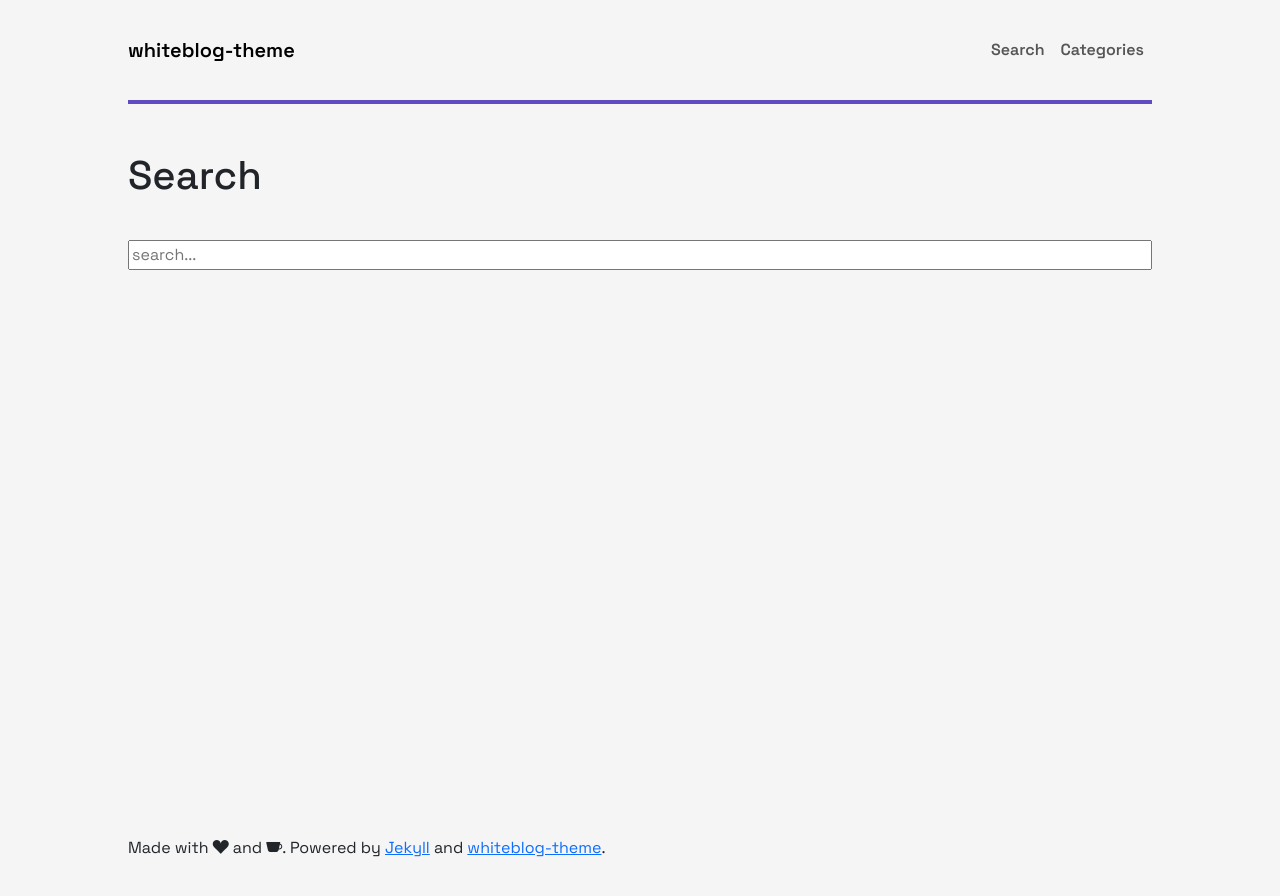
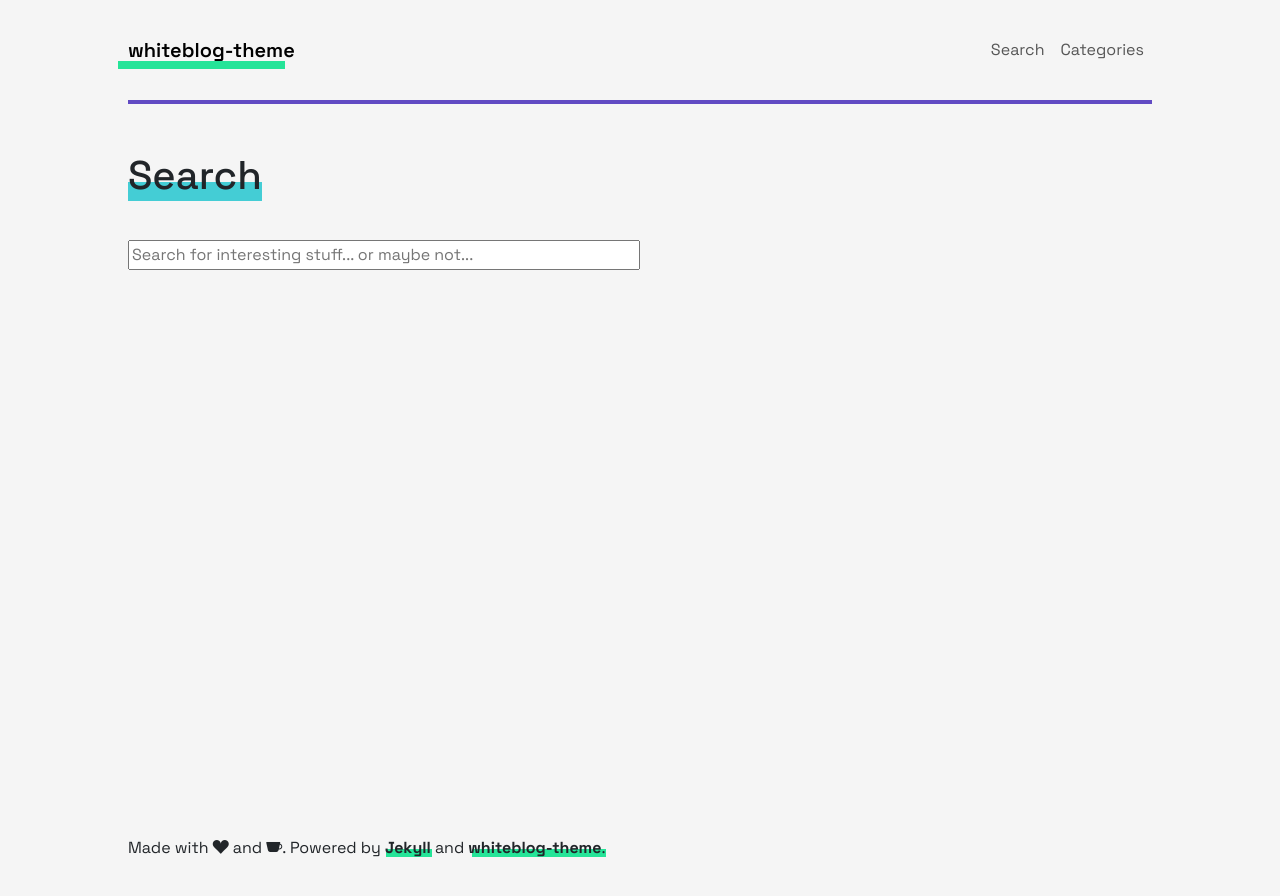
Before and after one commit to vmsilvamolina/whiteblog-theme, a Jekyll site: the page built from _pages/search.md, in a window 1280 px wide. Shown: the top 896 px of the page. Built offline with Jekyll 4.4.1, drawn with Linux system fonts in a browser that asks for light colours.

Commit message:
add new effect to blog title and fix content

```diff
--- a/_includes/footer.html
+++ b/_includes/footer.html
@@ -2,7 +2,7 @@
   <div class="container">
     <div class="row">
       <div class="col-12 col-lg">
-        <p>Made with <i class="bi bi-suit-heart-fill"></i> and <i class="bi bi-cup-fill"></i>. Powered by <a href="https://jekyllrb.com/">Jekyll</a> and <a href="https://github.com/vmsilvamolina/whiteblog-theme">whiteblog-theme</a>.</p>
+        <p>Made with <i class="bi bi-suit-heart-fill"></i> and <i class="bi bi-cup-fill"></i>. Powered by <a class="link" href="https://jekyllrb.com/">Jekyll</a> and <a class="link" href="https://github.com/vmsilvamolina/whiteblog-theme">whiteblog-theme</a>.</p>
       </div>
     </div>
   </div>
--- a/_includes/sharepost.html
+++ b/_includes/sharepost.html
@@ -4,10 +4,10 @@
     <div class="col float-start">
       <ul>
         <li>
-          <a href="https://twitter.com/share?text={{ page.title | url_encode }}&url={{ site.url }}{{ page.url }}" target="_blank" rel="noopener" title="X.com"><i class="bi bi-twitter-x"></i> Share on X</a>
+          <a class="link" href="https://twitter.com/share?text={{ page.title | url_encode }}&url={{ site.url }}{{ page.url }}" target="_blank" rel="noopener" title="X.com"><i class="bi bi-twitter-x"></i> Share on X</a>
         </li>
         <li>
-          <a href="https://linkedin.com/shareArticle?mini=true&url={{ site.url }}{{ page.url }}" target="_blank" rel="noopener" title="LinkedIn"><i class="bi bi-linkedin"></i> Share on LinkedIn</a>
+          <a class="link" href="https://linkedin.com/shareArticle?mini=true&url={{ site.url }}{{ page.url }}" target="_blank" rel="noopener" title="LinkedIn"><i class="bi bi-linkedin"></i> Share on LinkedIn</a>
         </li>
       </ul>
 
--- a/_layouts/categories.html
+++ b/_layouts/categories.html
@@ -4,7 +4,9 @@ permalink: /categories/
 title: Categories
 ---
 <article class="post">
-  <h1 class="h1 category-title underline">Categories</h1>
+  <h1>
+    <span class="underline">Categories</span>
+  </h1>
   <div class="posts">
     {% for category in site.categories %}
     <div class="archive-group">
--- a/_pages/search.md
+++ b/_pages/search.md
@@ -5,9 +5,11 @@ layout: default
 permalink: /search/
 ---
 <article class="post">
-  <h1 class="underline">Search</h1>
+  <h1>
+    <span class="underline">Search</span>
+  </h1>
   <div id="search-container">
-    <input type="text" id="search-input" placeholder="search...">
+    <input type="text" id="search-input" placeholder="Search for interesting stuff... or maybe not...">
     <ul id="results-container"></ul>
   </div>
 </article>
--- a/_sass/whiteblog-theme/_layout.scss
+++ b/_sass/whiteblog-theme/_layout.scss
@@ -11,6 +11,10 @@ $thirdColor: #614bc3;
 // $fourthColor: #000;
 $fourthColor: #212529;
 $fifthColor: #6C757D;
+// $sixthColor: #FF8484;
+// $sixthColor: #26C485;
+$sixthColor: #25E498;
+
 
 html {
   scroll-behavior: smooth;
@@ -37,9 +41,33 @@ main {
 .navbar {
   background-color: $firstColor !important;
   padding: 30px 0px !important;
-  a {
+  // a {
+  //   font-weight: 600;
+  //   // color: $firstColor !important;
+  // }
+  a#blog-title{
+    position: relative;
+    font-weight: bold;
     font-weight: 600;
-    // color: $firstColor !important;
+    z-index: 0;
+    &::before {
+      content: '';
+      background-color: $sixthColor;
+      left: -10px;
+      position: absolute;
+      bottom: 1px;
+      width: 100%;
+      height: 8px;
+      z-index: -1;
+      transition: all .3s ease-in-out;
+    }
+
+    &:hover::before {
+      left: -10px;
+      bottom: 0;
+      height: 100%;
+      width: calc(110% + 5px);
+    }
   }
 }
 
@@ -148,7 +176,7 @@ blockquote {
 
 #search-input {
   margin: 2em 0em;
-  width: 100%;
+  width: 50%;
 }
 
 input {
@@ -189,6 +217,11 @@ input {
   bottom: 0;
   width: 100%;
   height: 4rem;
+  a {
+    color: $fourthColor;
+    font-weight: bold;
+    text-decoration: none;
+  }
 }
 
 a.badge {
@@ -213,6 +246,8 @@ a.badge {
     padding-top: 5px;
     padding-bottom: 5px;
     a {
+      color: $fourthColor;
+      font-weight: bold;
       text-decoration: none;
     }
   }
@@ -246,3 +281,27 @@ a > .underline {
 .underline:hover {
   box-shadow: inset 0 -45px 0 $secondColor, 0 0px 0 $secondColor;
 }
+
+.link {
+	position: relative;
+	font-weight: bold;
+
+	&::before {
+		content: '';
+		background-color: $sixthColor;
+		position: absolute;
+		left: 3%;
+		bottom: 1px;
+		width: 100%;
+		height: 8px;
+		z-index: -1;
+		transition: all .3s ease-in-out;
+	}
+
+	&:hover::before {
+		left: -5px;
+		bottom: 0;
+		height: 100%;
+		width: calc(100% + 5px);
+	}
+}
```
Also changed, not shown: _posts/2024/2024-04-20-yet-another-post.md (renamed from _posts/2024/2024-04-20-otro-post.md, +3 -3 lines), assets/images/previews/yet-another-post.png (added).
